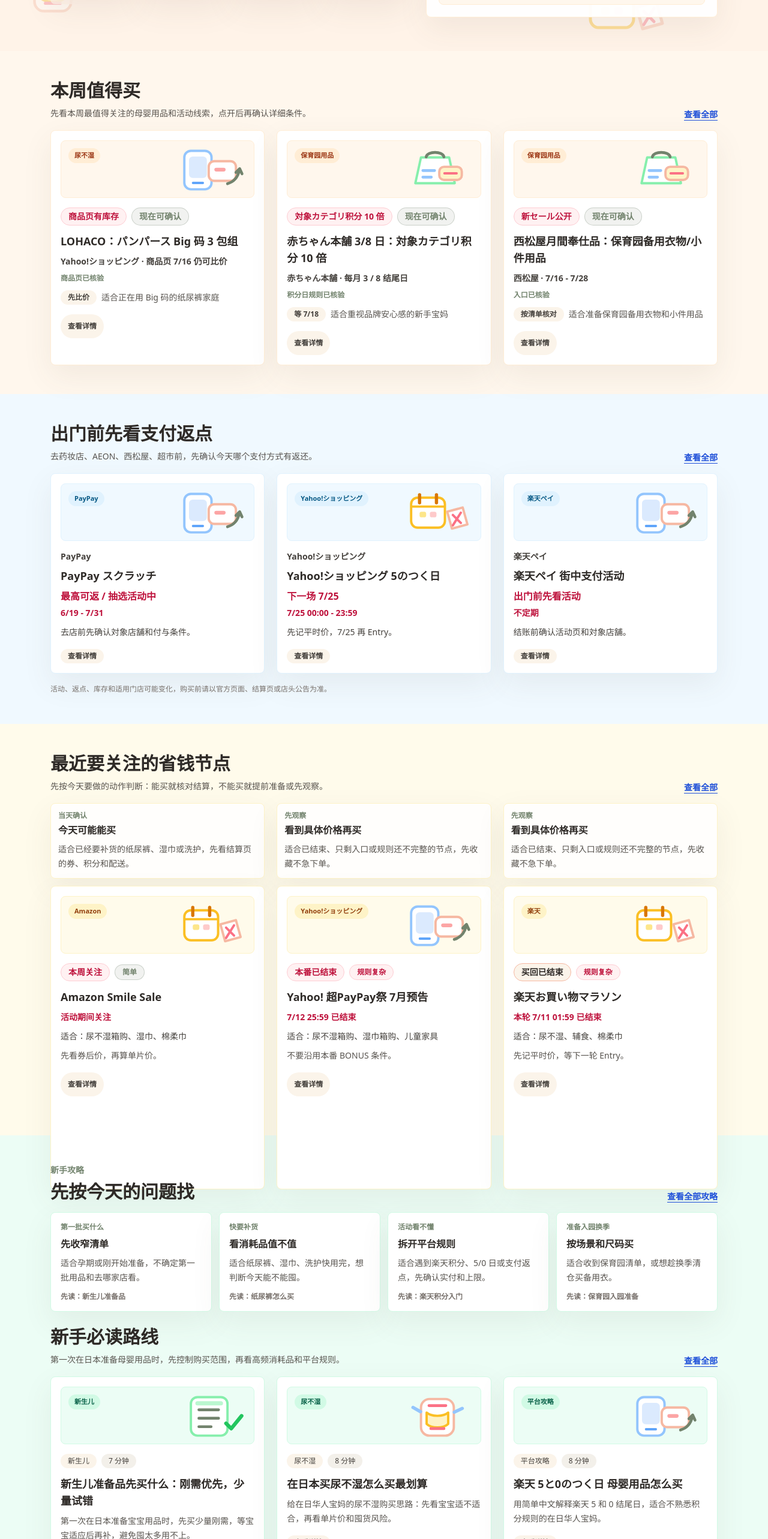
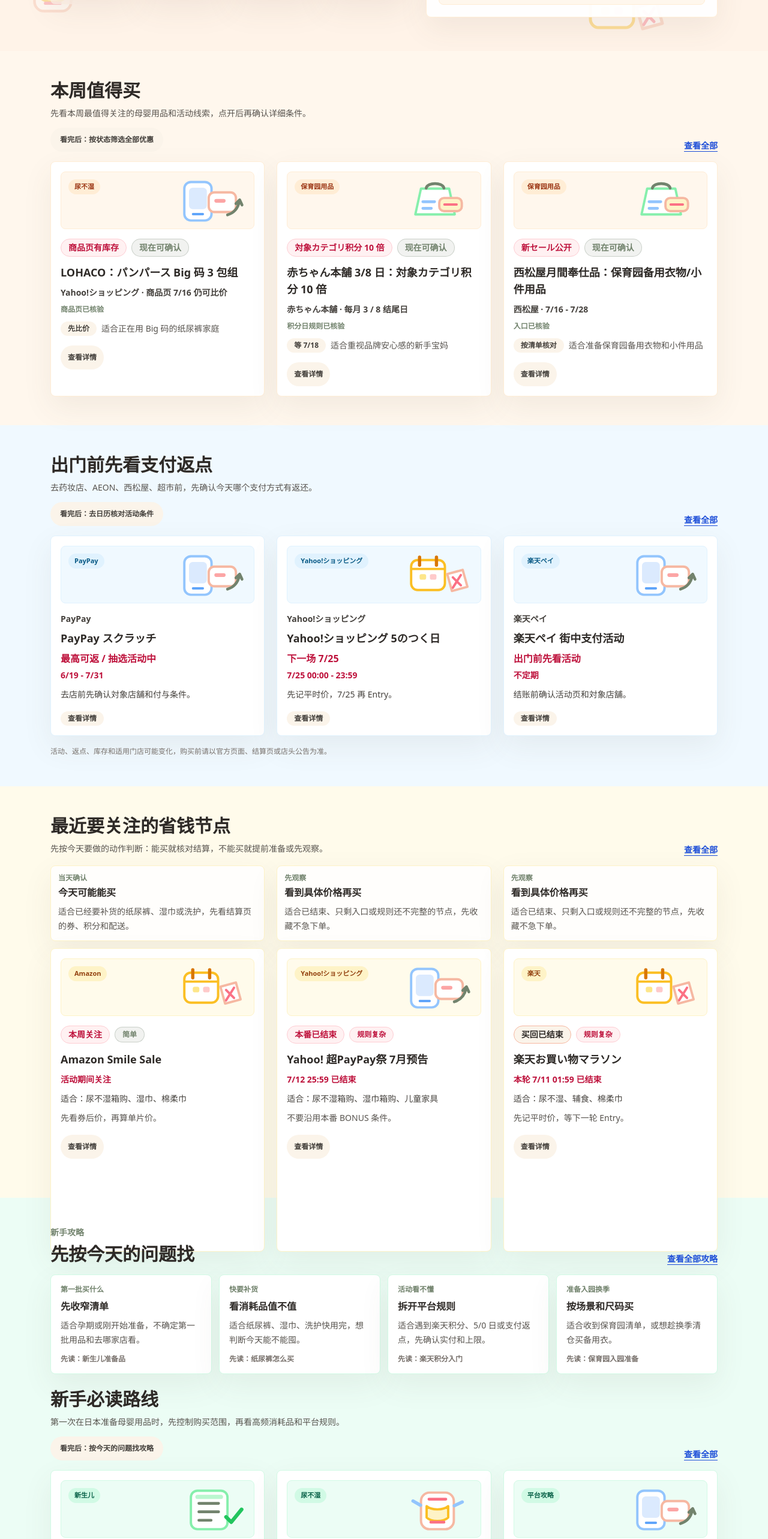
Before and after one commit to fengchuanli/mama-save-jp, a Next.js app: page / in a window 1280 px wide. Shown: the part 780-3346 px from the top of the page at 60% size. Built offline with nearby package versions, Linux system fonts and the light colour scheme.

Commit message:
优化首页横滑货架后续动作

```diff
--- a/components/HorizontalCardSection.tsx
+++ b/components/HorizontalCardSection.tsx
@@ -4,6 +4,10 @@ import type { ReactNode } from "react";
 type HorizontalCardSectionProps<T> = {
   title: string;
   description?: string;
+  nextAction?: {
+    label: string;
+    href: string;
+  };
   viewAllHref: string;
   viewAllLabel?: string;
   items: T[];
@@ -15,6 +19,7 @@ type HorizontalCardSectionProps<T> = {
 export function HorizontalCardSection<T>({
   title,
   description,
+  nextAction,
   viewAllHref,
   viewAllLabel = "查看全部",
   items,
@@ -29,6 +34,14 @@ export function HorizontalCardSection<T>({
           <h2 className="text-2xl font-semibold tracking-normal text-ink md:text-3xl">{title}</h2>
           {description ? (
             <p className="mt-2 max-w-3xl text-sm leading-6 text-stone-600">{description}</p>
+          ) : null}
+          {nextAction ? (
+            <Link
+              href={nextAction.href}
+              className="mt-3 inline-flex min-h-10 items-center justify-center rounded-full bg-linen px-4 py-2 text-xs font-semibold text-stone-700 transition hover:bg-peach"
+            >
+              {nextAction.label}
+            </Link>
           ) : null}
         </div>
         <Link
--- a/pages/index.tsx
+++ b/pages/index.tsx
@@ -280,6 +280,10 @@ export default function Home({ deals, calendarEvents, paymentRebateEvents, guide
         <HorizontalCardSection
           title="本周值得买"
           description="先看本周最值得关注的母婴用品和活动线索，点开后再确认详细条件。"
+          nextAction={{
+            label: "看完后：按状态筛选全部优惠",
+            href: "/deals"
+          }}
           viewAllHref="/deals"
           items={deals}
           getKey={(deal) => deal.id}
@@ -293,6 +297,10 @@ export default function Home({ deals, calendarEvents, paymentRebateEvents, guide
           <HorizontalCardSection
             title="出门前先看支付返点"
             description="去药妆店、AEON、西松屋、超市前，先确认今天哪个支付方式有返还。"
+            nextAction={{
+              label: "看完后：去日历核对活动条件",
+              href: "/calendar"
+            }}
             viewAllHref="/calendar"
             items={paymentRebateEvents}
             getKey={(event) => event.id}
@@ -347,6 +355,10 @@ export default function Home({ deals, calendarEvents, paymentRebateEvents, guide
           <HorizontalCardSection
             title="新手必读路线"
             description="第一次在日本准备母婴用品时，先控制购买范围，再看高频消耗品和平台规则。"
+            nextAction={{
+              label: "看完后：按今天的问题找攻略",
+              href: "/guides"
+            }}
             viewAllHref="/guides"
             items={guides}
             getKey={(guide) => guide.slug}
```
Also changed, not shown: 1 other file (tests, documents, lock files or other folders).
